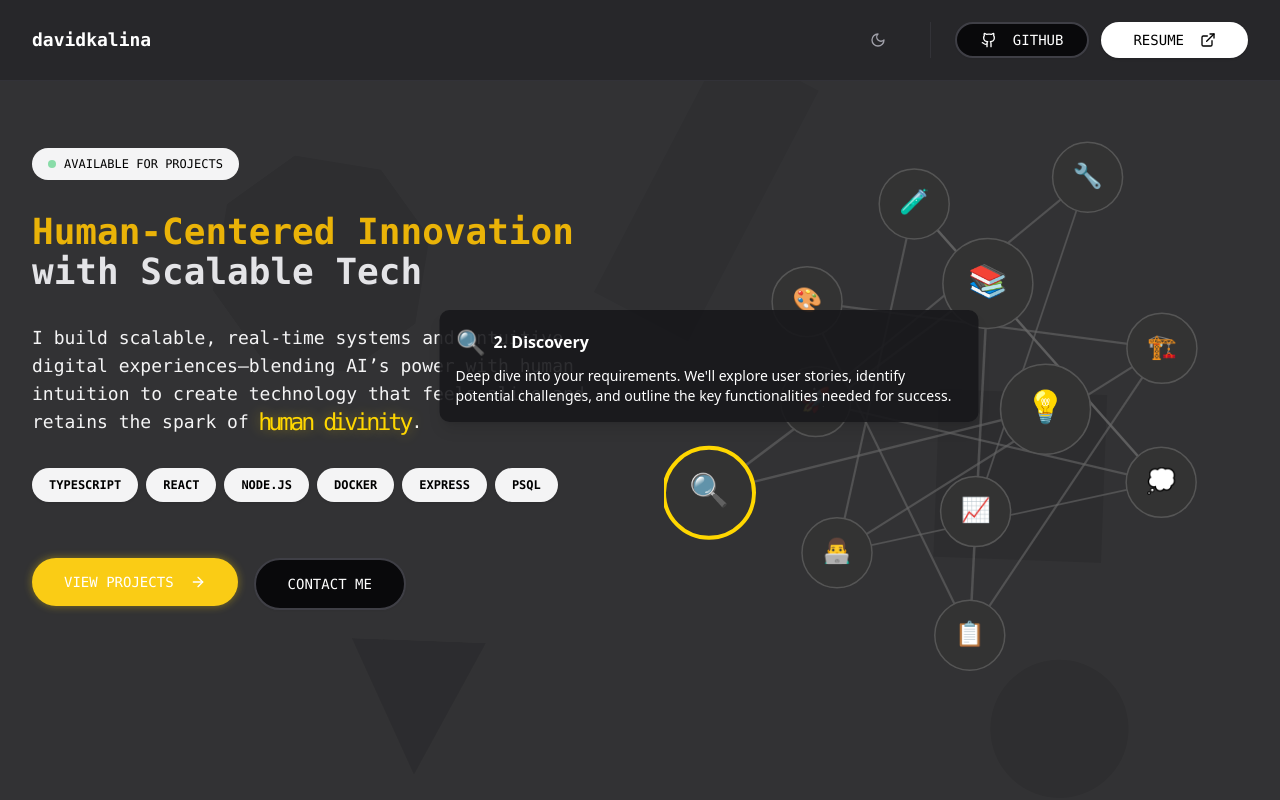
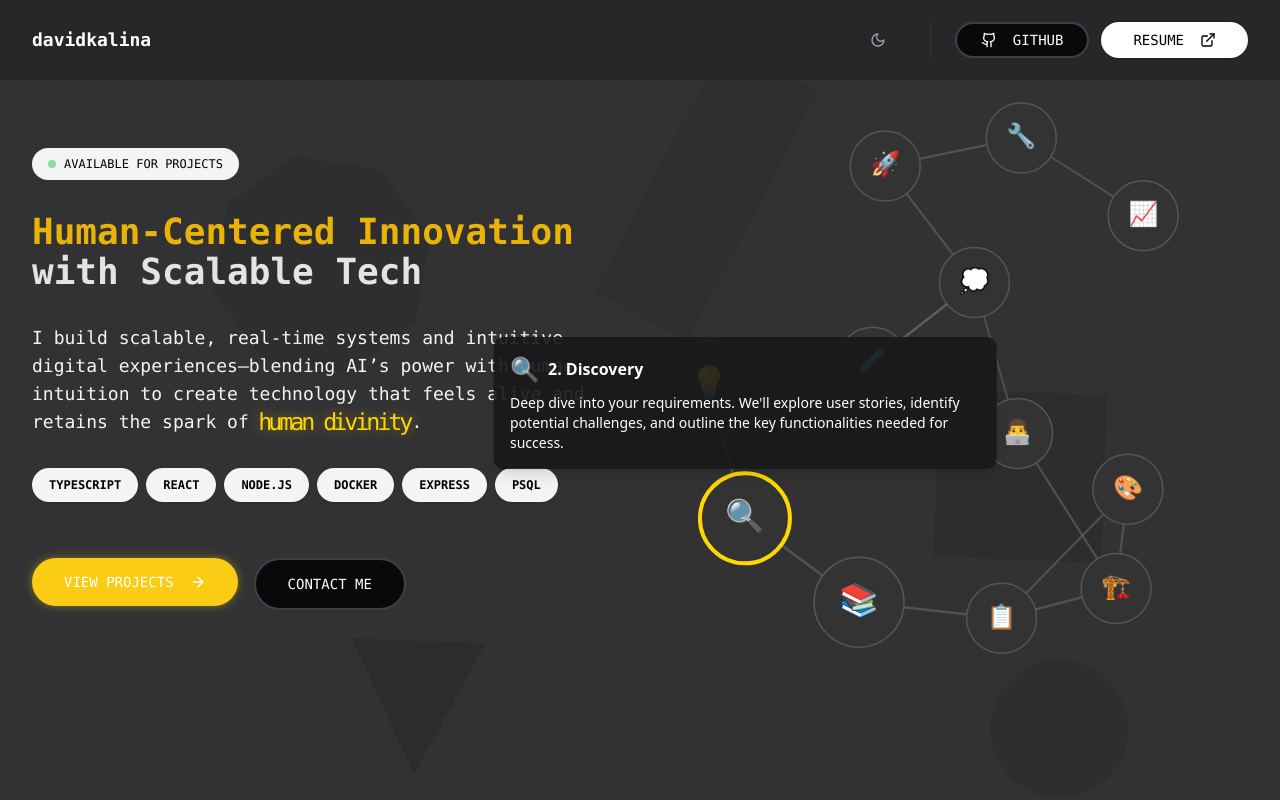
Before and after one commit to DavidKalina/davidkalina, a Next.js app: page / in a window 1280 px wide. Shown: the top 800 px of the page. Built offline with nearby package versions, Linux system fonts and the light colour scheme; no server answers.

Commit message:
feat: calculate simulation optimal

```diff
--- a/components/ForceGraph.tsx
+++ b/components/ForceGraph.tsx
@@ -1,148 +1,9 @@
 "use client";
 import React, { useEffect, useRef, useState } from "react";
 import * as d3 from "d3";
+import { NodeDatum, defaultNodes, LinkDatum, defaultLinks } from "@/constants/forceGraph";
 
-interface NodeDatum extends d3.SimulationNodeDatum {
-  id: string;
-  label: string;
-  emoji: string;
-  group?: number;
-  description: string;
-}
-
-interface LinkDatum extends d3.SimulationLinkDatum<NodeDatum> {
-  value?: number;
-}
-
-const defaultNodes: NodeDatum[] = [
-  // Initial Phase - Understanding and Planning
-  {
-    id: "1",
-    label: "1. Idea",
-    emoji: "💡",
-    group: 1,
-    description:
-      "Share your app idea with me. We'll discuss your vision, target audience, and core features that will make your app stand out in the market.",
-  },
-  {
-    id: "2",
-    label: "2. Discovery",
-    emoji: "🔍",
-    group: 1,
-    description:
-      "Deep dive into your requirements. We'll explore user stories, identify potential challenges, and outline the key functionalities needed for success.",
-  },
-  {
-    id: "3",
-    label: "3. Research",
-    emoji: "📚",
-    group: 1,
-    description:
-      "Market and technical research phase. We'll analyze competitors, explore technology options, and determine the best tech stack for your specific needs.",
-  },
-
-  // Planning Phase - Design and Architecture
-  {
-    id: "4",
-    label: "4. Planning",
-    emoji: "📋",
-    group: 2,
-    description:
-      "Create a detailed project roadmap. We'll break down the development into sprints, set milestones, and establish clear deliverables and timelines.",
-  },
-  {
-    id: "5",
-    label: "5. UI/UX",
-    emoji: "🎨",
-    group: 2,
-    description:
-      "Design the user interface and experience. We'll create wireframes, mockups, and interactive prototypes to visualize your app before development begins.",
-  },
-  {
-    id: "6",
-    label: "6. Architecture",
-    emoji: "🏗️",
-    group: 2,
-    description:
-      "Design the technical architecture. We'll plan the database structure, API endpoints, and ensure scalability, security, and performance are built-in from the start.",
-  },
-
-  // Development Phase - Building and Testing
-  {
-    id: "7",
-    label: "7. Development",
-    emoji: "👨‍💻",
-    group: 3,
-    description:
-      "Write clean, efficient code. We'll implement features according to the plan, following best practices and maintaining high code quality standards.",
-  },
-  {
-    id: "8",
-    label: "8. Testing",
-    emoji: "🧪",
-    group: 3,
-    description:
-      "Rigorous testing process. We'll conduct unit tests, integration tests, and user acceptance testing to ensure everything works flawlessly.",
-  },
-  {
-    id: "9",
-    label: "9. Feedback",
-    emoji: "💭",
-    group: 3,
-    description:
-      "Regular feedback loops. We'll review progress, gather your input, and make adjustments to ensure the app meets your vision and user needs.",
-  },
-
-  // Launch Phase - Deployment and Growth
-  {
-    id: "10",
-    label: "10. Launch",
-    emoji: "🚀",
-    group: 4,
-    description:
-      "Deploy your app to production. We'll handle the deployment process, ensuring a smooth launch with monitoring and backup systems in place.",
-  },
-  {
-    id: "11",
-    label: "11. Maintenance",
-    emoji: "🔧",
-    group: 4,
-    description:
-      "Ongoing support and updates. We'll monitor performance, fix any issues that arise, and implement security patches to keep your app running smoothly.",
-  },
-  {
-    id: "12",
-    label: "12. Growth",
-    emoji: "📈",
-    group: 4,
-    description:
-      "Scale and improve your app. We'll analyze user data, implement new features, and optimize performance to help your app grow and succeed.",
-  },
-];
-
-const defaultLinks: LinkDatum[] = [
-  // Initial phase
-  { source: "1", target: "2", value: 2 },
-  { source: "2", target: "3", value: 2 },
-
-  // Planning phase
-  { source: "3", target: "4", value: 2 },
-  { source: "4", target: "5", value: 1.5 },
-  { source: "4", target: "6", value: 1.5 },
-
-  // Development phase
-  { source: "5", target: "6", value: 1.5 },
-  { source: "6", target: "7", value: 1.5 },
-  { source: "7", target: "8", value: 1.5 },
-  { source: "8", target: "9", value: 1.5 },
-  { source: "9", target: "7", value: 1 }, // Feedback loop back to development
-
-  // Launch and beyond
-  { source: "8", target: "9", value: 2 },
-  { source: "9", target: "10", value: 1.5 },
-  { source: "10", target: "11", value: 1.5 },
-  { source: "11", target: "12", value: 1 }, // Growth leads to more feedback
-];
+// Calculate optimal link distance based on viewport size and number of nodes
 
 interface ForceGraphProps {
   width: number;
@@ -164,14 +25,35 @@ const ForceGraph = ({ width, height, onPopupRequest, onPopupMove }: ForceGraphPr
   }, []);
 
   useEffect(() => {
+    const calculateForceParameters = () => {
+      const minDimension = Math.min(width, height);
+      const nodeCount = nodes.length;
+
+      // Longer base distance for more spread
+      const baseDistance = minDimension / 3;
+
+      // More dynamic node factor that allows for some clustering
+      const nodeFactor = Math.max(0.4, 1 - nodeCount * 0.03);
+
+      // Less aggressive mobile scaling to maintain entanglement
+      const mobileScale = isMobile ? 0.6 : 1;
+
+      return {
+        linkDistance: baseDistance * nodeFactor * mobileScale,
+        chargeStrength: isMobile ? -450 : -1200, // Stronger repulsion
+        centerForce: 0.05, // Weaker center force for more spread
+        collisionRadius: isMobile ? 35 : 50, // Larger collision radius
+      };
+    };
+
     // Clone the data so we don’t mutate the defaults.
     const nodes: NodeDatum[] = defaultNodes.map((d) => ({ ...d }));
     const links: LinkDatum[] = defaultLinks.map((d) => ({ ...d }));
 
     const getNodeRadius = (d: NodeDatum) => (isMobile ? 20 : d.group === 1 ? 45 : 35);
     const getFontSize = (d: NodeDatum) => (isMobile ? "16px" : d.group === 1 ? "32px" : "24px");
-    const linkDistance = isMobile ? 130 : 350;
-    const chargeStrength = isMobile ? -350 : -800;
+
+    const forceParams = calculateForceParameters();
     const lingerDuration = 3000; // milliseconds
 
     // Create the force simulation.
@@ -182,13 +64,21 @@ const ForceGraph = ({ width, height, onPopupRequest, onPopupMove }: ForceGraphPr
         d3
           .forceLink<NodeDatum, LinkDatum>(links)
           .id((d) => d.id)
-          .distance(linkDistance)
+          .distance(forceParams.linkDistance)
+          .strength(0.7)
       )
-      .force("charge", d3.forceManyBody().strength(chargeStrength))
+      .force(
+        "charge",
+        d3
+          .forceManyBody()
+          .strength(forceParams.chargeStrength)
+          .distanceMax(width * 0.7)
+      )
       .force("center", d3.forceCenter(0, 0))
-      .force("x", d3.forceX().strength(0.1))
-      .force("y", d3.forceY().strength(0.1))
-      .force("collision", d3.forceCollide().radius(isMobile ? 30 : 40));
+      .force("x", d3.forceX().strength(0.08))
+      .force("y", d3.forceY().strength(0.08))
+      .force("collision", d3.forceCollide().radius(forceParams.collisionRadius).strength(0.8))
+      .force("radial", d3.forceRadial(width / 4, 0, 0).strength(0.05));
 
     // Create the SVG container.
     const svg = d3
--- /dev/null
+++ b/constants/forceGraph.ts
@@ -0,0 +1,141 @@
+export interface NodeDatum extends d3.SimulationNodeDatum {
+  id: string;
+  label: string;
+  emoji: string;
+  group?: number;
+  description: string;
+}
+
+export interface LinkDatum extends d3.SimulationLinkDatum<NodeDatum> {
+  value?: number;
+}
+
+export const defaultNodes: NodeDatum[] = [
+  // Initial Phase - Understanding and Planning
+  {
+    id: "1",
+    label: "1. Idea",
+    emoji: "💡",
+    group: 1,
+    description:
+      "Share your app idea with me. We'll discuss your vision, target audience, and core features that will make your app stand out in the market.",
+  },
+  {
+    id: "2",
+    label: "2. Discovery",
+    emoji: "🔍",
+    group: 1,
+    description:
+      "Deep dive into your requirements. We'll explore user stories, identify potential challenges, and outline the key functionalities needed for success.",
+  },
+  {
+    id: "3",
+    label: "3. Research",
+    emoji: "📚",
+    group: 1,
+    description:
+      "Market and technical research phase. We'll analyze competitors, explore technology options, and determine the best tech stack for your specific needs.",
+  },
+
+  // Planning Phase - Design and Architecture
+  {
+    id: "4",
+    label: "4. Planning",
+    emoji: "📋",
+    group: 2,
+    description:
+      "Create a detailed project roadmap. We'll break down the development into sprints, set milestones, and establish clear deliverables and timelines.",
+  },
+  {
+    id: "5",
+    label: "5. UI/UX",
+    emoji: "🎨",
+    group: 2,
+    description:
+      "Design the user interface and experience. We'll create wireframes, mockups, and interactive prototypes to visualize your app before development begins.",
+  },
+  {
+    id: "6",
+    label: "6. Architecture",
+    emoji: "🏗️",
+    group: 2,
+    description:
+      "Design the technical architecture. We'll plan the database structure, API endpoints, and ensure scalability, security, and performance are built-in from the start.",
+  },
+
+  // Development Phase - Building and Testing
+  {
+    id: "7",
+    label: "7. Development",
+    emoji: "👨‍💻",
+    group: 3,
+    description:
+      "Write clean, efficient code. We'll implement features according to the plan, following best practices and maintaining high code quality standards.",
+  },
+  {
+    id: "8",
+    label: "8. Testing",
+    emoji: "🧪",
+    group: 3,
+    description:
+      "Rigorous testing process. We'll conduct unit tests, integration tests, and user acceptance testing to ensure everything works flawlessly.",
+  },
+  {
+    id: "9",
+    label: "9. Feedback",
+    emoji: "💭",
+    group: 3,
+    description:
+      "Regular feedback loops. We'll review progress, gather your input, and make adjustments to ensure the app meets your vision and user needs.",
+  },
+
+  // Launch Phase - Deployment and Growth
+  {
+    id: "10",
+    label: "10. Launch",
+    emoji: "🚀",
+    group: 4,
+    description:
+      "Deploy your app to production. We'll handle the deployment process, ensuring a smooth launch with monitoring and backup systems in place.",
+  },
+  {
+    id: "11",
+    label: "11. Maintenance",
+    emoji: "🔧",
+    group: 4,
+    description:
+      "Ongoing support and updates. We'll monitor performance, fix any issues that arise, and implement security patches to keep your app running smoothly.",
+  },
+  {
+    id: "12",
+    label: "12. Growth",
+    emoji: "📈",
+    group: 4,
+    description:
+      "Scale and improve your app. We'll analyze user data, implement new features, and optimize performance to help your app grow and succeed.",
+  },
+];
+
+export const defaultLinks: LinkDatum[] = [
+  // Initial phase
+  { source: "1", target: "2", value: 2 },
+  { source: "2", target: "3", value: 2 },
+
+  // Planning phase
+  { source: "3", target: "4", value: 2 },
+  { source: "4", target: "5", value: 1.5 },
+  { source: "4", target: "6", value: 1.5 },
+
+  // Development phase
+  { source: "5", target: "6", value: 1.5 },
+  { source: "6", target: "7", value: 1.5 },
+  { source: "7", target: "8", value: 1.5 },
+  { source: "8", target: "9", value: 1.5 },
+  { source: "9", target: "7", value: 1 }, // Feedback loop back to development
+
+  // Launch and beyond
+  { source: "8", target: "9", value: 2 },
+  { source: "9", target: "10", value: 1.5 },
+  { source: "10", target: "11", value: 1.5 },
+  { source: "11", target: "12", value: 1 }, // Growth leads to more feedback
+];
```
